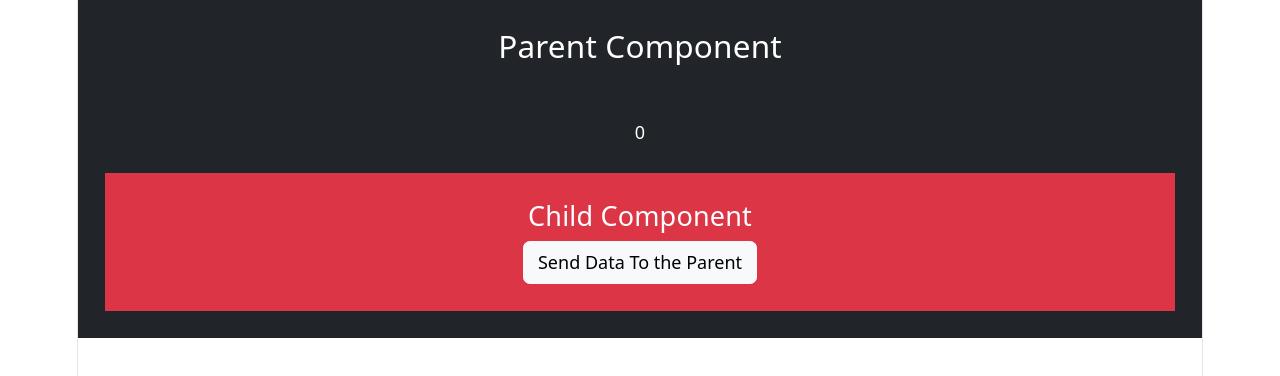
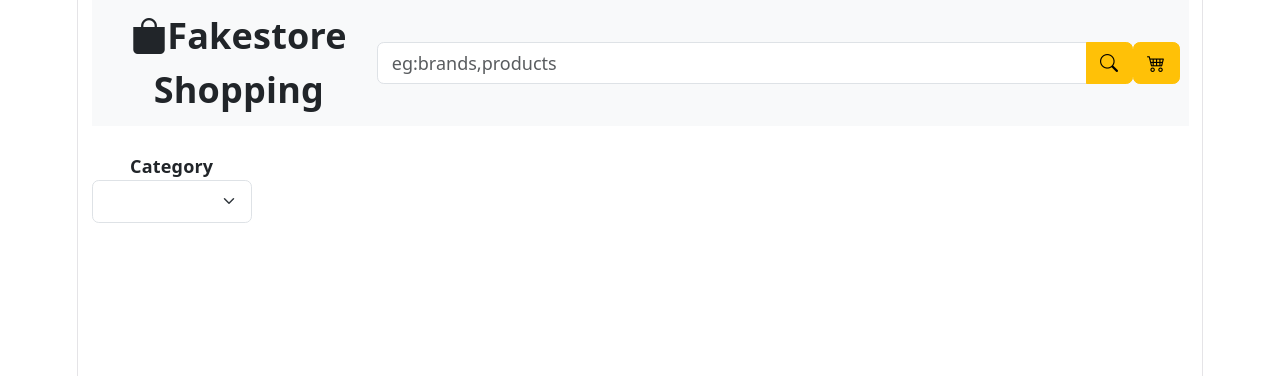
Before and after one commit to walmikdighe/fronendreact, a React (Vite) app: page / in a window 1280 px wide. Shown: the top 376 px of the page. Built offline with nearby package versions, Linux system fonts and the light colour scheme.

Commit message:
fakestoreapi

```diff
--- /dev/null
+++ b/src/components/fakestore/fakestore-index.jsx
@@ -0,0 +1,40 @@
+import { createContext } from "react"
+
+
+export let CategoryContext=createContext(null);
+export function FakestoreIndex(){
+    return(
+        <div className="container-fluid">
+
+            <header className="d-flex justify-content-between  p-2 align-items-center bg-light">
+                 <div className="fs-2 fw-bold bi bi-bag-fill">Fakestore Shopping</div>
+                <div className="input-group">
+                    <input type="text" placeholder="eg:brands,products" className="form-control"/>
+                    <button className="btn btn-warning bi bi-search"></button>
+                </div>
+              <div>
+                  <button className="btn btn-warning poisition-relative bi bi-cart4">
+                    <span className=" badge  bg-danger text-white rounded rounded-circle postion-absolute"></span>
+                  </button>
+                </div>
+            </header>
+            <main className="mt-4 row">
+                <nav className="col-2">
+                    <div>
+                        <label className="form-lable fw-bold">Category</label>
+                        <select className="form-select">
+
+                        </select>
+                    </div>
+                </nav>
+                <section className="col-10">
+                    <CategoryContext>
+
+                    </CategoryContext>
+
+                </section>
+
+            </main>
+        </div>
+    )
+}
--- a/src/main.jsx
+++ b/src/main.jsx
@@ -13,8 +13,9 @@ import { Weather } from './components/weather/Weather.jsx'
 import { Shoping } from './components/shopping/Shoping.jsx'
 import { Parent } from './components/context-api/contextapi.jsx'
 import { ParentComponent } from './components/context-api/parentcomponent.jsx'
+import { FakestoreIndex } from './components/fakestore/fakestore-index.jsx'
 
 createRoot(document.getElementById('root')).render(
-<ParentComponent/>
+<FakestoreIndex/>
 
 )
```
Also changed, not shown: src/components/fakestore/fakestore-product.jsx (added, +10 -0 lines).
